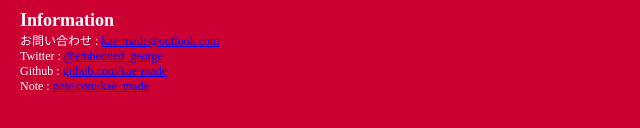
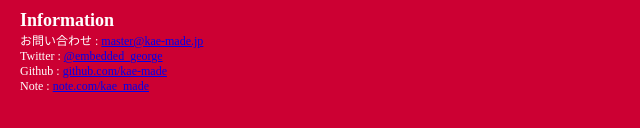
Before and after one commit to kae-made/kae-made.github.io, a plain HTML site: page index.html in a window 1280 px wide. Shown: the part 504-632 px from the top of the page, 0-640 px from the left. Drawn offline with Linux system fonts and the light colour scheme; some packages are replaced by stand-ins of ours.

Commit message:
Update contact mail address

```diff
--- a/index.html
+++ b/index.html
@@ -64,7 +64,7 @@
     </div>
     <div class="info-box">
         <h2>Information</h2>
-        <p>お問い合わせ : <a href="mailto:kae-made@outlook.com"?subject=問合せ&amp;body=御用の件は何ぞ？">kae-made@outlook.com</a> </p>
+        <p>お問い合わせ : <a href="mailto:master@kae-made.jp"?subject=問合せ&amp;body=御用の件は何ぞ？">master@kae-made.jp</a> </p>
         <p>Twitter : <a href="https://twitter.com/embedded_george">@embedded_george</a></p>
         <p>Github : <a href="https://github.com/kae-made">github.com/kae-made</a></p>
         <p>Note : <a href="https://note.com/kae_made">note.com/kae_made</a></p>
```
